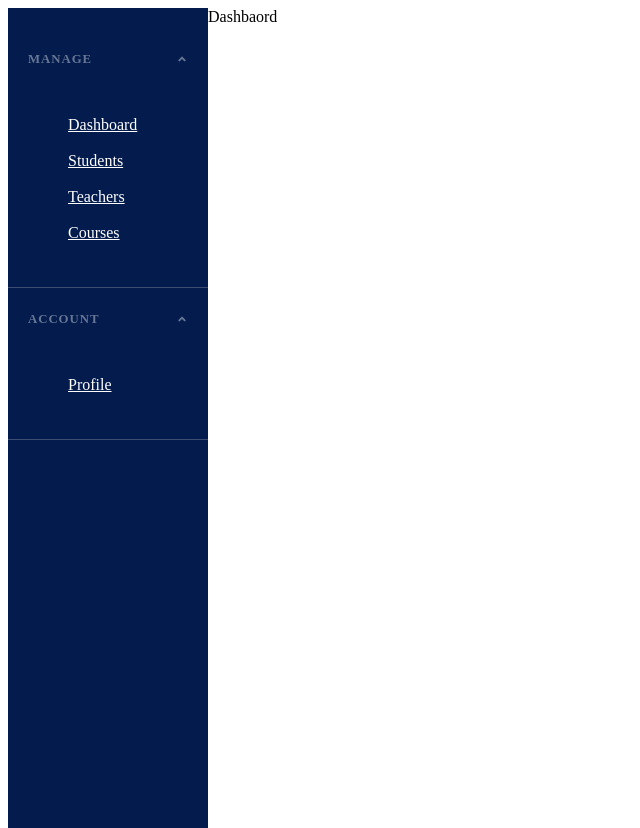
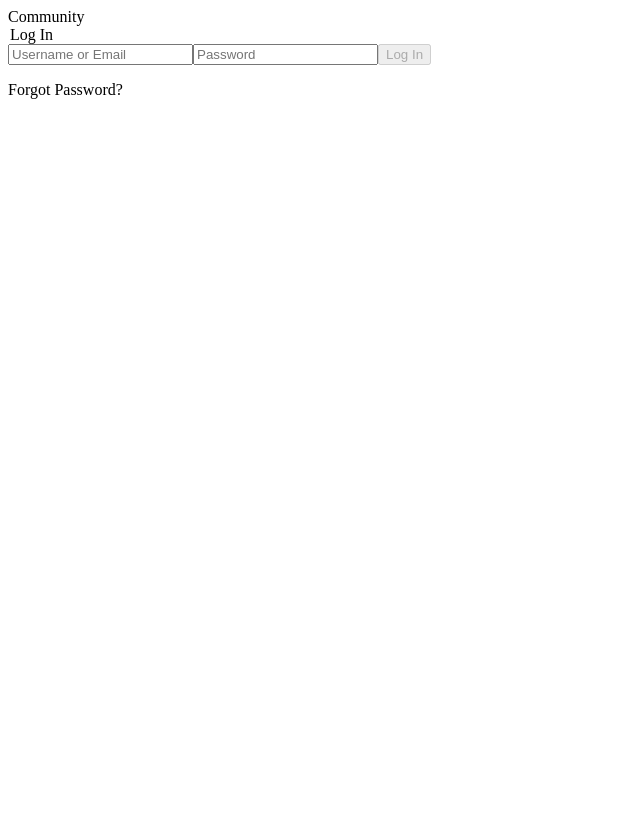
Before and after one commit to live-wire/community, a React app in the folder frontend/: page / in a window 1280 px wide. Before the commit this address led to /dashboard. Shown: the whole page, without its empty margins (0-640 px from the left). After the commit the page ends 800 px from the top, so only its background shows below. Built offline with nearby package versions, Linux system fonts and the light colour scheme.

Commit message:
Added route authentication

```diff
--- a/frontend/package.json
+++ b/frontend/package.json
@@ -35,8 +35,6 @@
 		"react": "^16.4.1",
 		"react-dom": "^16.4.1",
 		"react-router-dom": "^4.3.1",
-		"semantic-ui-css": "^2.4.0",
-		"semantic-ui-react": "^0.82.5",
 		"styled-components": "^3.4.9"
 	}
 }
--- a/frontend/src/components/App/App.js
+++ b/frontend/src/components/App/App.js
@@ -1,8 +1,37 @@
 import React from 'react';
+import {BrowserRouter as Router, Route, Redirect} from 'react-router-dom';
+import PrivateRoute from '../../framework/components/PrivateRoute';
 import Home from '../Home/Home';
+import LoginContainer from '../Login/LoginContainer';
 
-const App = () => {
-	return <Home />;
-};
+class App extends React.Component {
+	constructor(props) {
+		super(props);
+
+		this.state = {
+			isLoggedIn: false
+		}
+	}
+
+	render() {
+		const {isLoggedIn} = this.state;
+
+		return (
+			<div className="App">
+				<Route
+					exact
+					path='/'
+					render={props => isLoggedIn ? <Redirect to='/home' /> : <LoginContainer {...props} />} />
+
+				<Route
+					path='/login'
+					render={props => isLoggedIn ? <Redirect to='/home' /> : <LoginContainer {...props} />} />
+
+				<PrivateRoute path='/home' component={Home} isLoggedIn={isLoggedIn} />
+			</div>
+		);
+	}
+}
+
 
 export default App;
--- a/frontend/src/components/Home/Home.js
+++ b/frontend/src/components/Home/Home.js
@@ -12,12 +12,13 @@ const StyledHome = styled.div`
 
 class Home extends React.Component {
 	render() {
-		return (
-			<StyledHome>
-				<Sidebar />
-				<MainContent />
-			</StyledHome>
-		);
+		// return (
+		// 	<StyledHome>
+		// 		<Sidebar />
+		// 		<MainContent />
+		// 	</StyledHome>
+		// );
+		return <div>Home</div>;
 	}
 }
 
--- /dev/null
+++ b/frontend/src/framework/components/PrivateRoute/index.js
@@ -0,0 +1,13 @@
+import React from 'react';
+import {Route, Redirect} from 'react-router-dom';
+
+const PrivateRoute = ({component: Component, isLoggedIn, ...rest}) => (
+	<Route {...rest} render={props => (
+		isLoggedIn
+			? <Component {...props} />
+			: <Redirect to='/login' />
+		)}
+	/>
+);
+
+export default PrivateRoute;
--- a/frontend/src/index.js
+++ b/frontend/src/index.js
@@ -1,11 +1,11 @@
 import React from 'react';
 import ReactDOM from 'react-dom';
 import { BrowserRouter as Router } from 'react-router-dom';
-import Home from './components/Home/Home';
+import App from './components/App/App';
 
 ReactDOM.render(
 	<Router>
-		<Home />
+		<App />
 	</Router>,
 	document.getElementById('root')
 );
```
Also changed, not shown: 1 other file (tests, documents, lock files or other folders).
